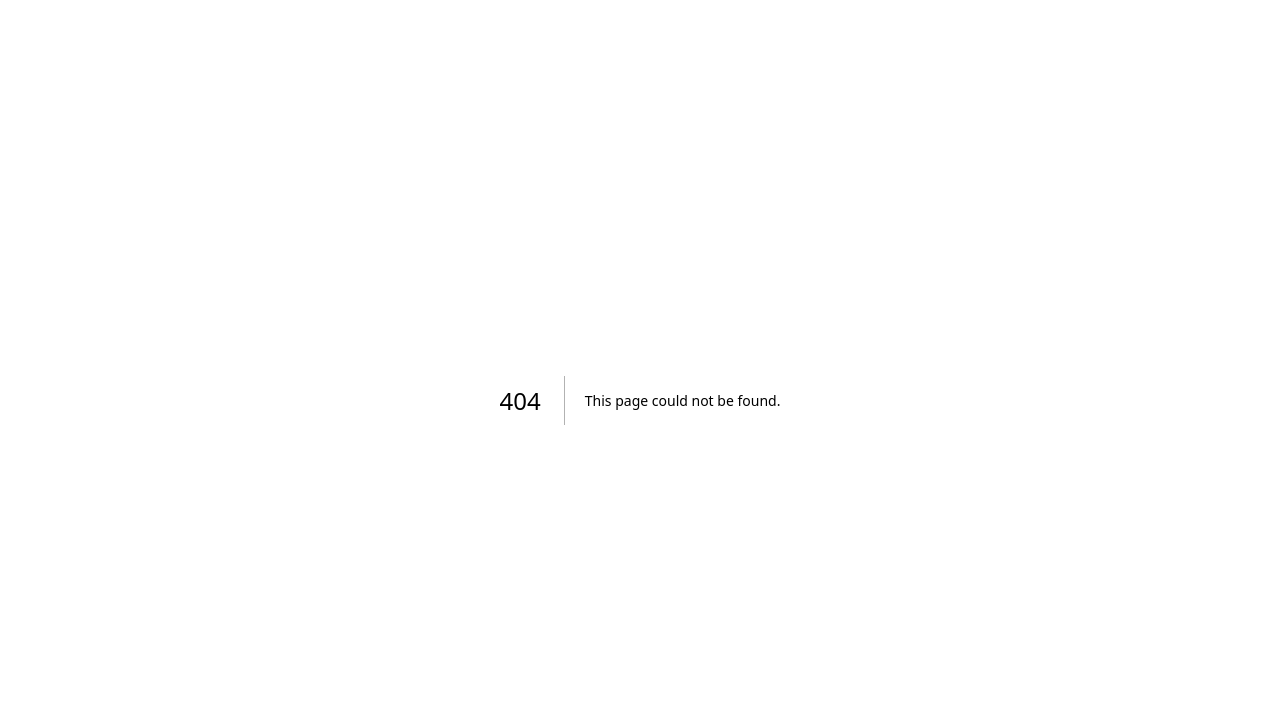
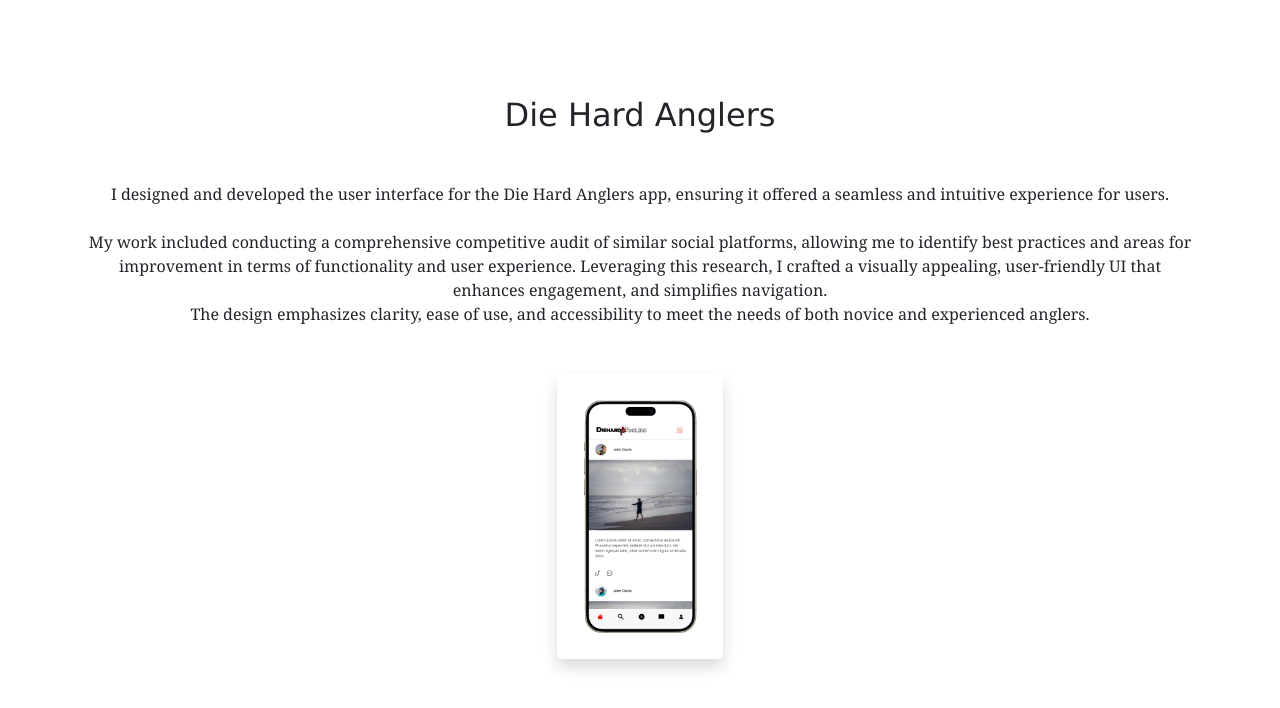
Before and after one commit to MariolaH/Design-Portfolio, a Next.js app: page /DieHardAnglers in a window 1280 px wide. Before the commit this address had no page. Shown: the top 708 px of the page. Built offline with nearby package versions, Linux system fonts and the light colour scheme.

Commit message:
Added new contract work

```diff
--- /dev/null
+++ b/src/app/DieHardAnglers/page.tsx
@@ -0,0 +1,82 @@
+"use client";
+
+import "bootstrap/dist/css/bootstrap.min.css";
+import Link from "next/link";
+import "/src/app/styles/global.css";
+import Icon from "../icons";
+import LinkCard from "../components/linkCard";
+
+export default function DieHardAnglers() {
+  return (
+    <div>
+      <section className="container text-center py-5">
+        <h2 className="headerFont mainHeader mb-5 mt-5">Die Hard Anglers</h2>
+        <p className=" mt-5">
+          I designed and developed the user interface for the Die Hard Anglers
+          app, ensuring it offered a seamless and intuitive experience for
+          users. <br /><br /> My work included conducting a comprehensive competitive audit
+          of similar social platforms, allowing me to identify best practices
+          and areas for improvement in terms of functionality and user
+          experience. Leveraging this research, I crafted a visually appealing,
+          user-friendly UI that enhances engagement, and simplifies navigation. <br />The
+          design emphasizes clarity, ease of use, and accessibility to meet the
+          needs of both novice and experienced anglers.
+        </p>
+        <div className="row justify-content-center mt-5">
+          <div className="col-md-2 d-flex justify-content-center">
+            <div className="around p-4 d-block shadow text-decoration-none">
+              <div className="justify-content-center">
+                <a
+                  href="https://www.diehardanglers.com/"
+                  target="_blank"
+                >
+                  <img
+                    className="justify-content-center"
+                    src="/DieHardAnglers/DieHardAnglersMockUp.jpg"
+                    width={150}
+                    height={250}
+                  />{" "}
+                </a>
+                {/* <img src="/flowers.png" /> */}
+              </div>
+            </div>
+          </div>
+        </div>
+        <div className="d-flex justify-content-center mt-5 mb-5">
+          <div className="row justify-content-center mt-5 btn-round image-container">
+            {/* <LinkCard
+              href="/MuseumWebsite/empathize"
+              imgSrc="/DesignProcess/E.png"
+              text="Empathize"
+            />
+            <LinkCard
+              href="/MuseumWebsite/define"
+              imgSrc="/DesignProcess/D.png"
+              text="Define"
+            />
+            <LinkCard
+              href="/MuseumWebsite/ideate"
+              imgSrc="/DesignProcess/I.png"
+              text="Ideate"
+            /> */}
+            {/* <LinkCard
+              href="/WisconsinBucketListBook/prototype"
+              imgSrc="/DesignProcess/Design2.png"
+              text="Prototype"
+            /> */}
+            {/* <LinkCard
+              href="/MuseumWebsite/test"
+              imgSrc="/DesignProcess/Test.png"
+              text="Test"
+            /> */}
+            {/* <LinkCard
+              href="/WisconsinBucketListBook/HiFi"
+              imgSrc="/DesignProcess/Design2.png"
+              text="Mock Ups"
+            /> */}
+          </div>
+        </div>
+      </section>
+    </div>
+  );
+}
--- a/src/app/page.tsx
+++ b/src/app/page.tsx
@@ -133,15 +133,15 @@ export default function Home() {
         </Link>
       </div> */}
 
-          {/* <div className="col-md-4 mb-4 d-flex justify-content-center">
-        <Link href="/FlowersFlowersFlowersWebsite" className="btn btn-light p-4 d-block shadow text-decoration-none custom-hover equal-size image-hover-container">
+          <div className="col-md-4 mb-4 d-flex justify-content-center">
+        <Link href="/DieHardAnglers" className="btn btn-light p-4 d-block shadow text-decoration-none custom-hover equal-size image-hover-container">
           <div className="mb-3">
-          <img src="/appWireframe.png" className="img-fluid default-image hover-image small-img" />
-            <img src="/app.png" className="img-fluid small-img" />
+          {/* <img src="/DieHardAnglers/DieHardAnglersMockUp.jpg" className="img-fluid default-image hover-image small-img" /> */}
+            <img src="/DieHardAnglers/DieHardAnglersMockUp.jpg" className="img-fluid small-img" />
           </div>
-          <p className="text-muted">Flower Catalogue App</p>
+          <p className="text-muted">Die Hard Anglers</p>
         </Link>
-      </div> */}
+      </div>
         </div>
       </section>
       <div>
```
Also changed, not shown: public/DieHardAnglers/DieHardAnglersMockUp.jpg (added).
